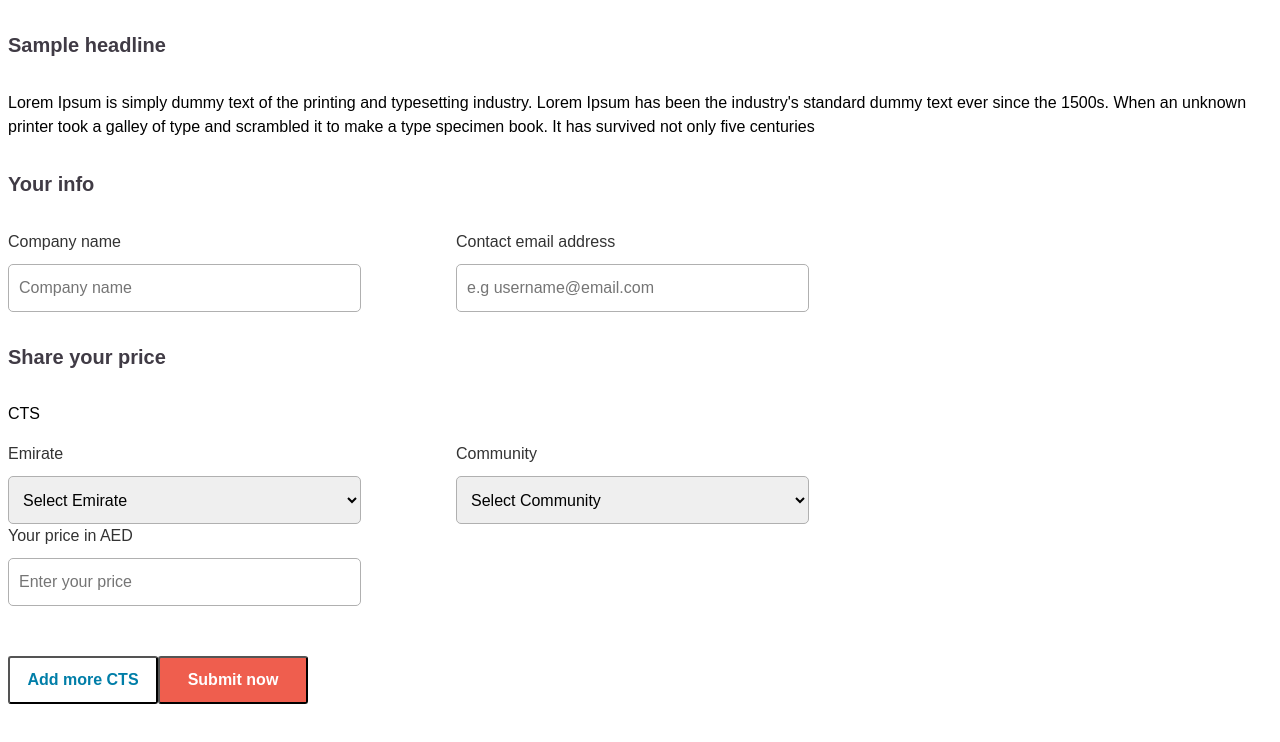
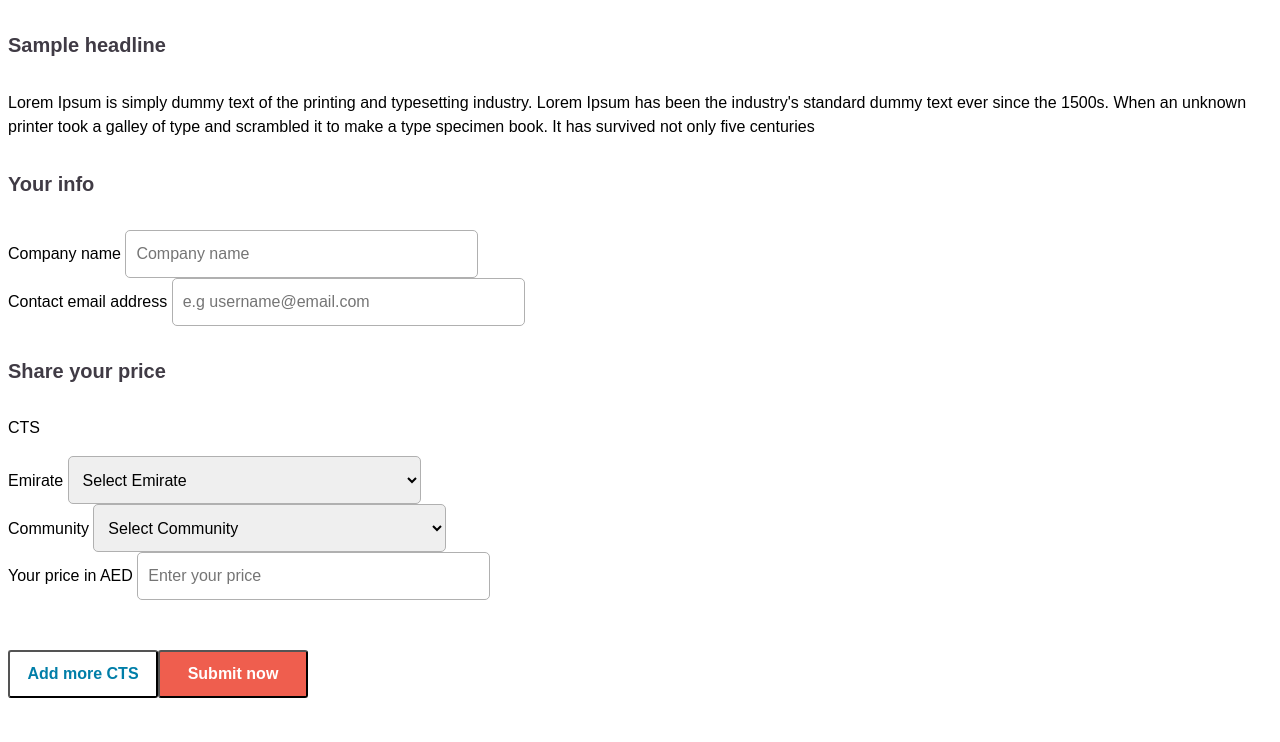
Before and after one commit to markjanry/CTS-Form, a plain HTML site: page index.html in a window 1280 px wide. Drawn offline with Linux system fonts and the light colour scheme.

Commit message:
Update index.html

```diff
--- a/index.html
+++ b/index.html
@@ -9,35 +9,33 @@
 </head>
 <body>
     <!-- heading Sample headline section-->
-   <div class="container">
-    <form action="" method="post">
     <h5>Sample headline</h5>
-        <p>Lorem Ipsum is simply dummy text of the printing and typesetting industry. Lorem Ipsum has been the industry's standard dummy text ever since the 1500s. When an unknown printer took a galley of type and scrambled it to make a type specimen book. It has survived not only five centuries</p>
+    <p class="content-1">Lorem Ipsum is simply dummy text of the printing and typesetting industry. Lorem Ipsum has been the industry's standard dummy text ever since the 1500s.
+     When an unknown printer took a galley of type and scrambled it to make a type specimen book. It has survived not only five centuries</p>
 
-<!-- Your info-->
+     <!--heading Your info section-->
+
      <h5>Your info</h5>
-        <div class="content">
-            <div class="input-box">
-                <label for="name">Company name</label>
-                <input type="text" placeholder="Company name" name="Company name" required>
+
+     <div class="input-wrapper">
+      <div class="input-group">
+        <label for="input-1">Company name</label>
+        <input type="text" id="input-1" placeholder="Company name">
       </div>
-            <div class="input-box">
-                <label for="name">Contact email address</label>
-                <input type="text" placeholder="e.g username@email.com" name="Contact email address" required>
+      <div class="input-group">
+        <label for="input-2">Contact email address</label>
+        <input type="text" id="input-2" placeholder="e.g username@email.com">
       </div>
-
-        </div>
-    </form>
     </div>
 
     <!--Share your price section-->
 
     <h5>Share your price</h5>
 
-    <p>CTS</p>
+    <p class="content-2">CTS</p>
 
-    <div class="content">
-      <div class="input-box">
+    <div class="input-wrapper">
+      <div class="input-group">
         <label for="select-emirate"> Emirate</label>
         <select id="select-emirate">
           <option value="Select Emirate">Select Emirate</option>
@@ -50,7 +48,7 @@
           <option value="fujairah">Umm Al quwain</option>
         </select>
       </div>
-      <div class="input-box">
+      <div class="input-group">
         <label for="select-community">Community</label>
         <select id="select-community">
             <option value="Select Community">Select Community</option>
@@ -150,20 +148,22 @@
     </div>
      <!--Enter your price section-->
 
-    <div class="content">
-      <div class="input-box">
+    <div class="input-wrapper">
+      <div class="input-group">
         <label for="input-3">Your price in AED</label>
-        <input type="number" placeholder="Enter your price" required>
+        <input type="number" id="input-3" min="0"placeholder="Enter your price" required>
       </div>
     </div>
 
      <!--Buttons section-->
 
-  <div class="button-container">
+  <div class="button-wrapper">
     <button class="Add-CTS-button">Add more CTS</button>
+  <div class="input-group">
     <button class="Submit-button">Submit now</button>
   </div>
-
+  </div>
   <script src="script.js"></script>
 </body>
+
 </html>
```
Lines whose indentation alone changed are shown as unchanged.
